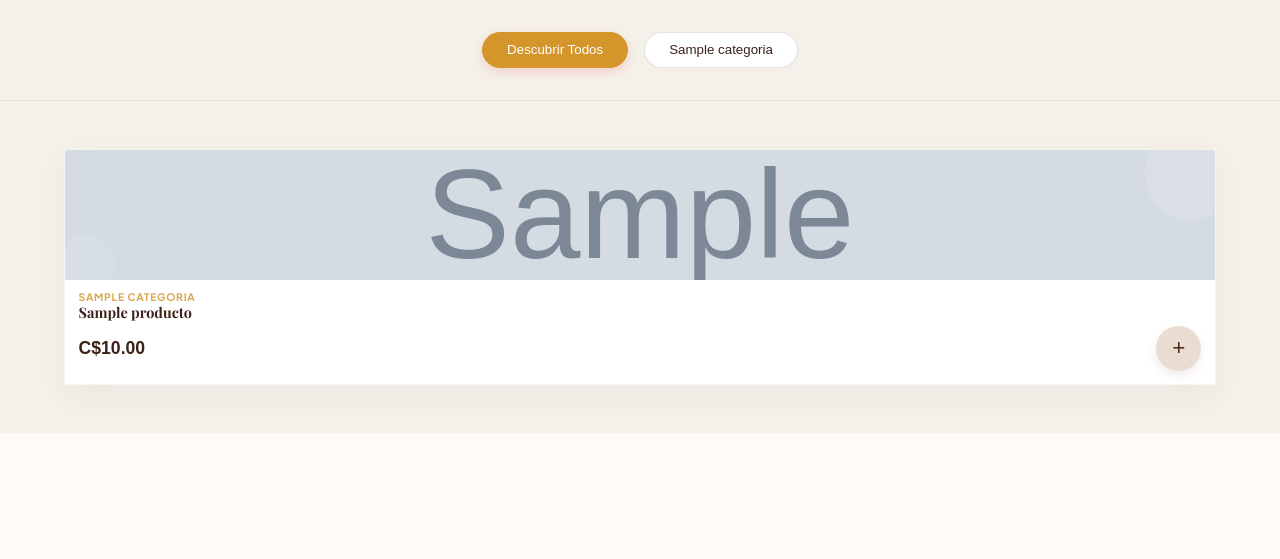
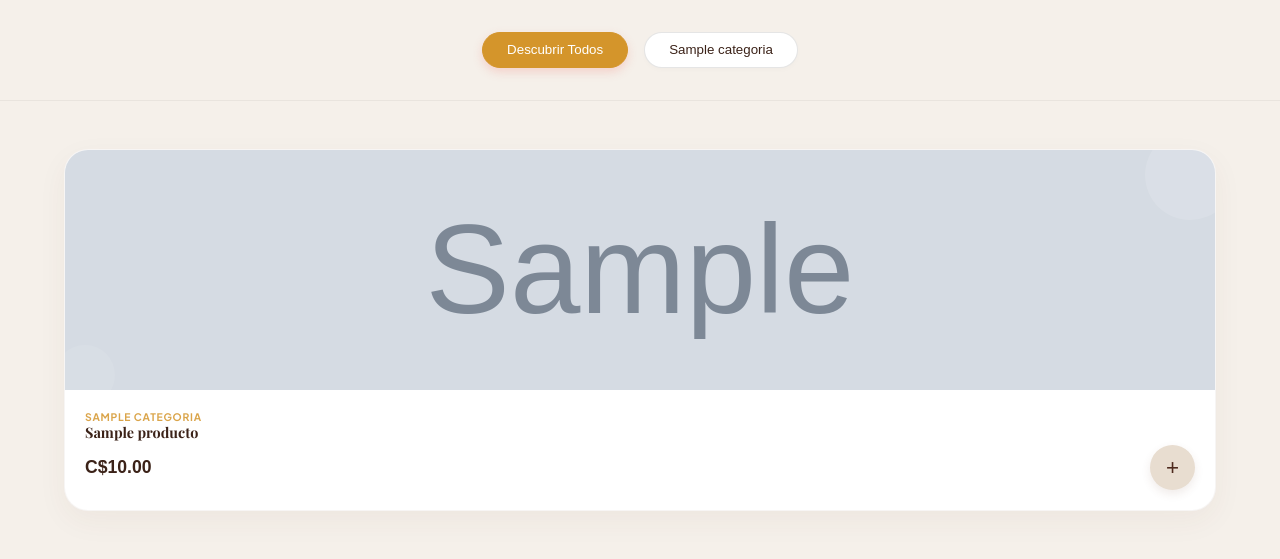
Before and after one commit to ruiz212/Ingenieria-de-software-, a Flask app: template templates/tienda.html in a window 1280 px wide. Shown: the part 634-1193 px from the top of the page. Before the commit the page ends 1067 px from the top, so only its background shows below. Run offline with Flask 3, Linux system fonts and the light colour scheme; the template is opened without the code that fills it: most values are stand-ins (such as "Sample title", 1, 10 or a date in 2020); grey boxes marked "Sample" are stand-in pictures; some web fonts are replaced.

Commit message:
style(tienda): mejorar disposicion de tarjetas para destacar imagenes

```diff
--- a/static/css/pages/tienda.css
+++ b/static/css/pages/tienda.css
@@ -203,8 +203,8 @@ body.tienda-body {
 
 .store-grid {
     display: grid;
-    grid-template-columns: repeat(auto-fill, minmax(280px, 1fr));
-    gap: 2rem;
+    grid-template-columns: repeat(auto-fill, minmax(300px, 1fr));
+    gap: 2.5rem;
 }
 
 .store-product-card {
--- a/templates/tienda.html
+++ b/templates/tienda.html
@@ -17,12 +17,13 @@
             flex-direction: column !important;
             min-height: 0 !important;
             overflow: hidden !important;
+            border-radius: 24px !important;
         }
         .store-product-card .product-visual {
-            height: 130px;
+            height: 240px; /* Altura aumentada para que la imagen sea protagonista */
         }
         .store-product-card .card-price-add {
-            padding: 0 0.85rem 0.85rem;
+            padding: 0 1.25rem 1.25rem;
             display: flex;
             justify-content: space-between;
             align-items: center;
@@ -32,7 +33,7 @@
             padding: 0;
         }
         .store-product-card > div:not(.product-visual):not(.card-price-add):not(.discount-badge):not(.product-discount-badge) {
-            padding: 0.65rem 0.85rem 0.25rem;
+            padding: 1.25rem 1.25rem 0.25rem;
         }
     </style>
 
```
